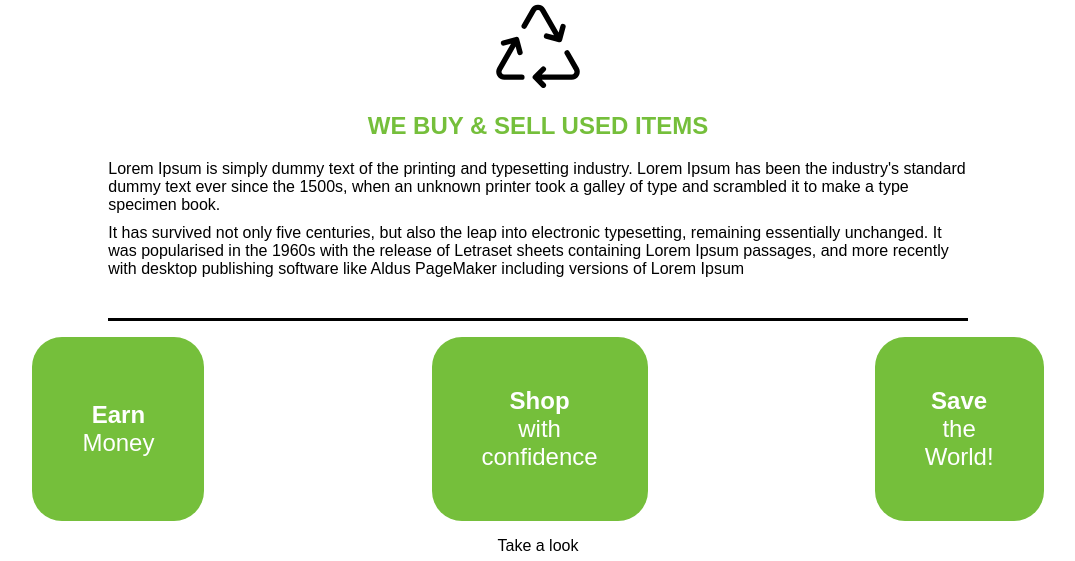
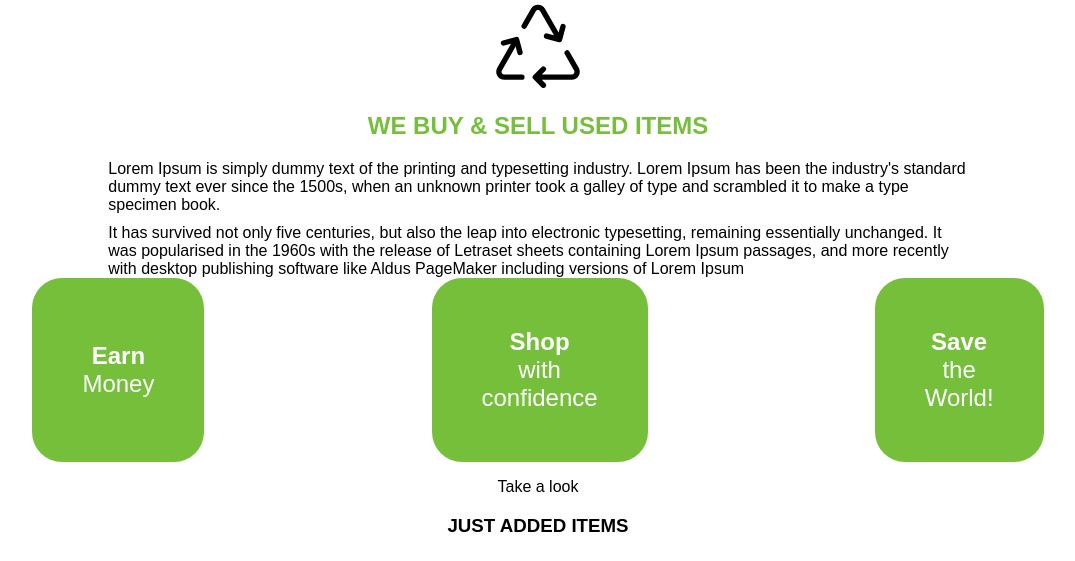
Before and after one commit to patelkvraj/StillShine, a PHP site: page / in a window 1280 px wide. Shown: the part 1348-1909 px from the top of the page, without its empty margins (102-1177 px from the left). Run offline with PHP 8.4, Linux system fonts and the light colour scheme.

Commit message:
Remove border and padding from information section for cleaner layout

```diff
--- a/style.css
+++ b/style.css
@@ -4,8 +4,7 @@
 
 .information {
     text-align: left;
-    border-bottom: solid;
-    padding-bottom: 40px;
+    margin: 0;
 }
 
 .new-line {
```
